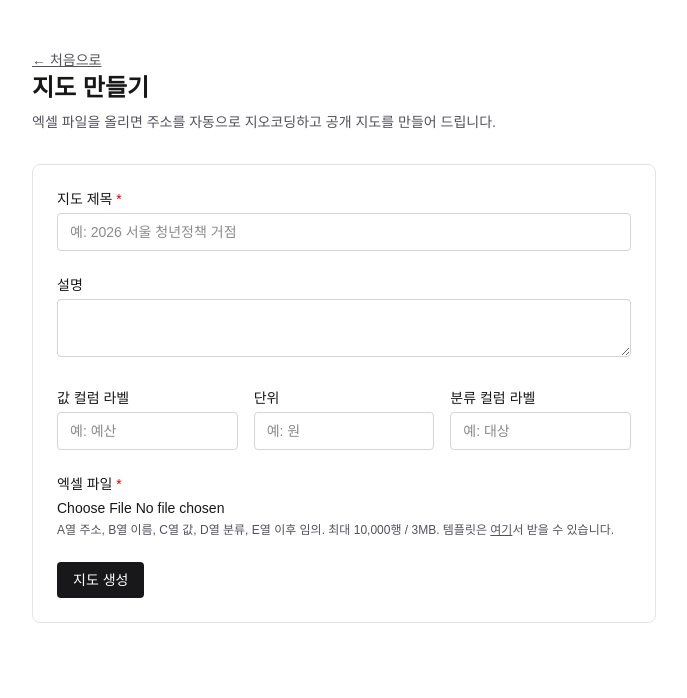
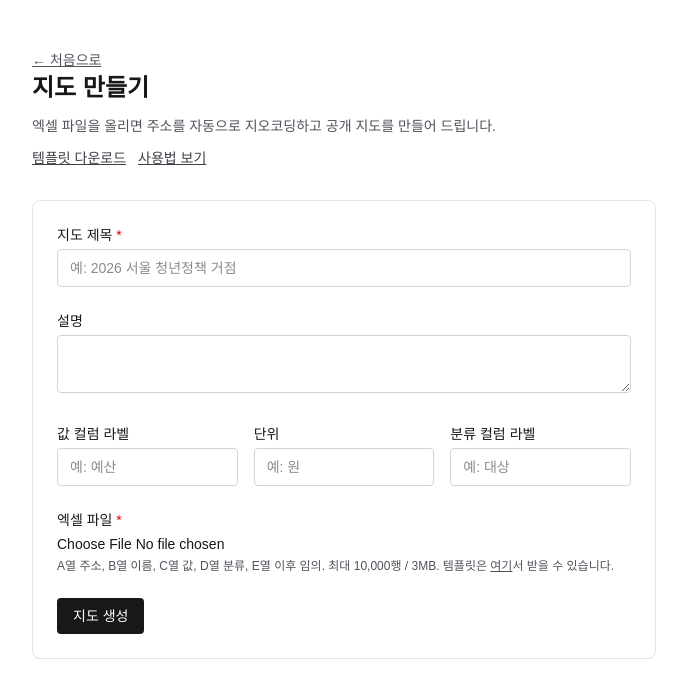
Before and after one commit to hosungseo/gonpunclaw-policymap, a Next.js app: page /upload in a window 1280 px wide. Shown: the top 698 px of the page, without its empty margins (296-983 px from the left). Built offline with nearby package versions, Linux system fonts and the light colour scheme.

Commit message:
docs: add user guide and sample upload templates

```diff
--- a/src/app/upload/page.tsx
+++ b/src/app/upload/page.tsx
@@ -9,7 +9,7 @@ export const metadata = {
 export default function UploadPage() {
   return (
     <div className="mx-auto w-full max-w-2xl px-6 py-12">
-      <header className="mb-8 space-y-2">
+      <header className="mb-8 space-y-3">
         <Link href="/" className="text-sm text-zinc-600 underline dark:text-zinc-400">
           ← 처음으로
         </Link>
@@ -17,6 +17,14 @@ export default function UploadPage() {
         <p className="text-sm text-zinc-600 dark:text-zinc-400">
           엑셀 파일을 올리면 주소를 자동으로 지오코딩하고 공개 지도를 만들어 드립니다.
         </p>
+        <div className="flex flex-wrap gap-3 text-sm">
+          <Link href="/template.xlsx" className="text-zinc-700 underline dark:text-zinc-300">
+            템플릿 다운로드
+          </Link>
+          <Link href="https://github.com/hosungseo/gonpunclaw-policymap/blob/main/docs/USER-GUIDE-KO.md" className="text-zinc-700 underline dark:text-zinc-300" target="_blank" rel="noreferrer">
+            사용법 보기
+          </Link>
+        </div>
       </header>
       <UploadForm />
     </div>
```
Also changed, not shown: 4 other files (tests, documents, lock files or other folders).
